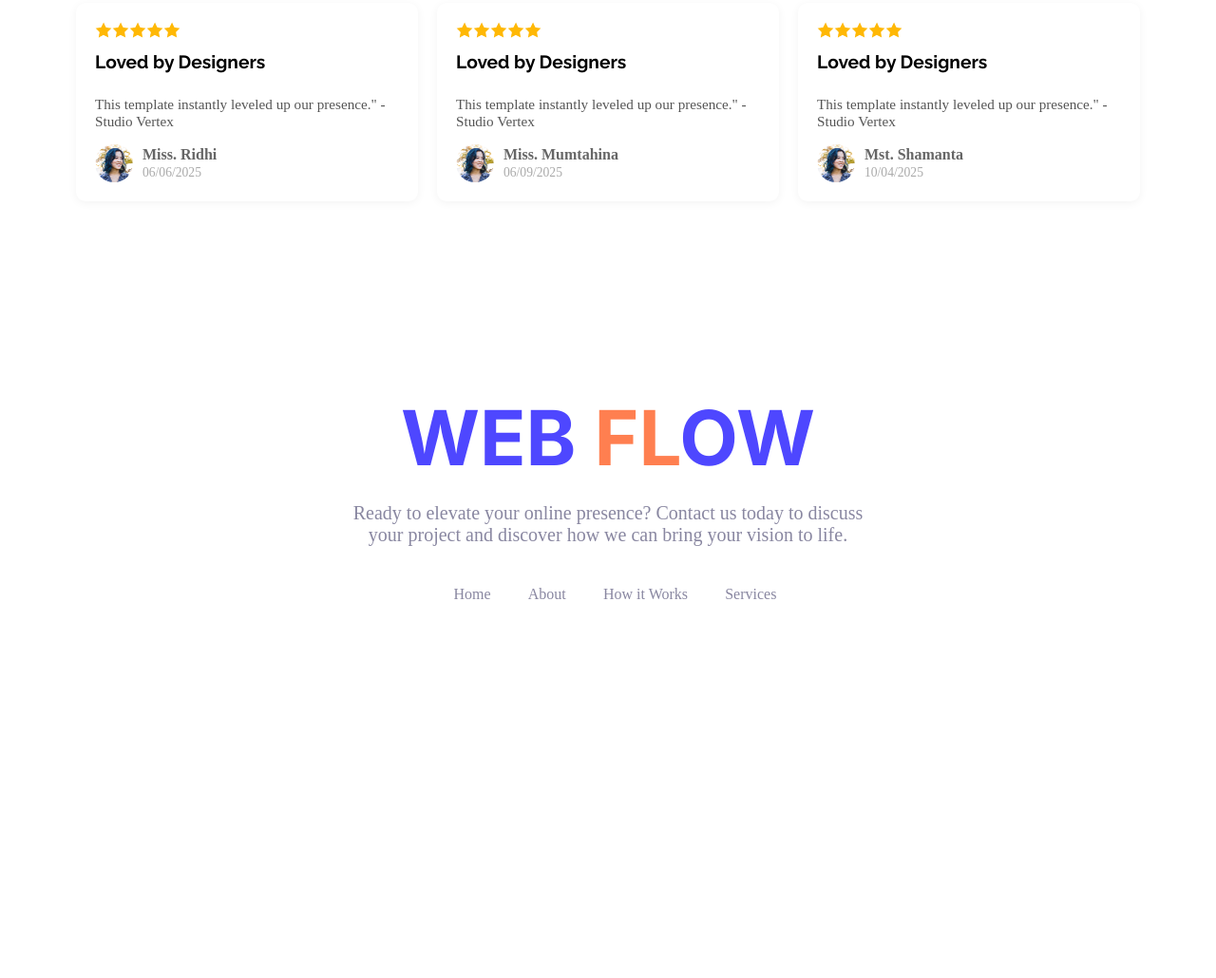
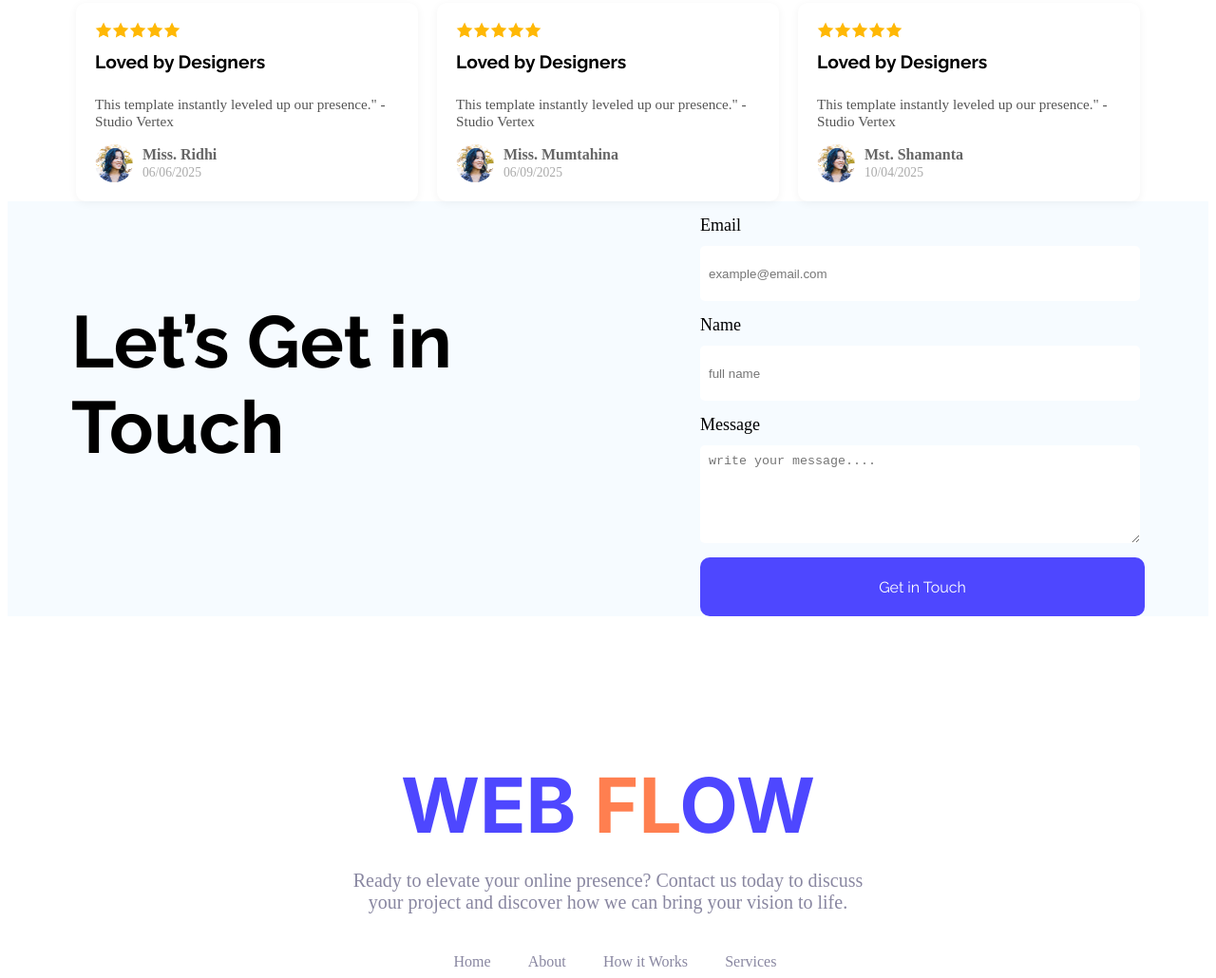
Before and after one commit to araf-rahman016/assignment-one, a plain HTML site: page index.html in a window 1280 px wide. Shown: the part 1670-2700 px from the top of the page at 95% size. Before the commit the page ends 2313 px from the top, so only its background shows below. Drawn offline with Linux system fonts and the light colour scheme.

Commit message:
adding form section

```diff
--- a/Style/main.css
+++ b/Style/main.css
@@ -269,7 +269,63 @@ footer a{
     color: #8987A1;
 }
 .footer-all{
-    margin-top: 200px;
+    margin-top: 150px;
     background-color: rgb(255, 255, 255);
     padding: 100px ;
 }
+
+/* Email section CSS */
+.form-title{
+    font-size: 77px;
+    font-weight: bold;
+    height: 232px;
+    width: 528px;
+    color: #000000;
+}
+.label{
+    font-size:18px;
+    height: 22px;
+    width: 445px;
+    color: #000000;
+    gap: 10px;
+
+}
+.input{
+    height: 40px;
+    width: 445px;
+    border-radius: 5px;
+    padding: 9px;
+    border: none;
+}
+.text-input{
+    height: 85px;
+    width: 445px;
+    border-radius: 5px;
+    padding: 9px;
+    border: none;
+}
+.form-part{
+    display: flex;
+    flex-direction: column;
+    gap: 10px;
+    margin-top: 15px;
+
+}
+.get-in-touch{
+    height: 62px;
+    width: 468px;
+    border: none;
+    border-radius: 10px;
+    background-color: #4E47FF;
+    margin-top: 15px;
+    color: white;
+    font-size: 16px;
+    font-weight: bold;
+    }
+.form-sec{
+    display: flex;
+    justify-content: space-around;
+    align-items: center;
+    margin: 92px 180px 0px 185px;
+    background-color: #f2f9ffa8;
+}
--- a/index.html
+++ b/index.html
@@ -109,6 +109,24 @@
         </div>
      </section>
 <!-- Review End korlam -->
+        <div class="form-sec">
+            <h1 class="form-title raleway-font-style">Let’s Get in Touch</h1>
+            <form action="">
+                <div class="form-part" >
+                    <label class="label" for="email">Email</label>
+                    <input class="input" type="email" placeholder="example@email.com" name="" id="email">
+                </div>
+                <div class="form-part">
+                    <label class="label" for="name">Name</label>
+                    <input class="input" type="text" placeholder="full name" id="name">
+                </div>
+                <div class="form-part">
+                    <label class="label" for="message">Message</label>
+                    <textarea class="text-input"   placeholder="write your message...." rows="4" name="" id="message"></textarea>
+                </div>
+                    <input class="get-in-touch raleway-font-style" type="submit" value="Get in Touch">
+            </form>
+        </div>
     </main>
     <footer>
         <footer class="footer">
```
